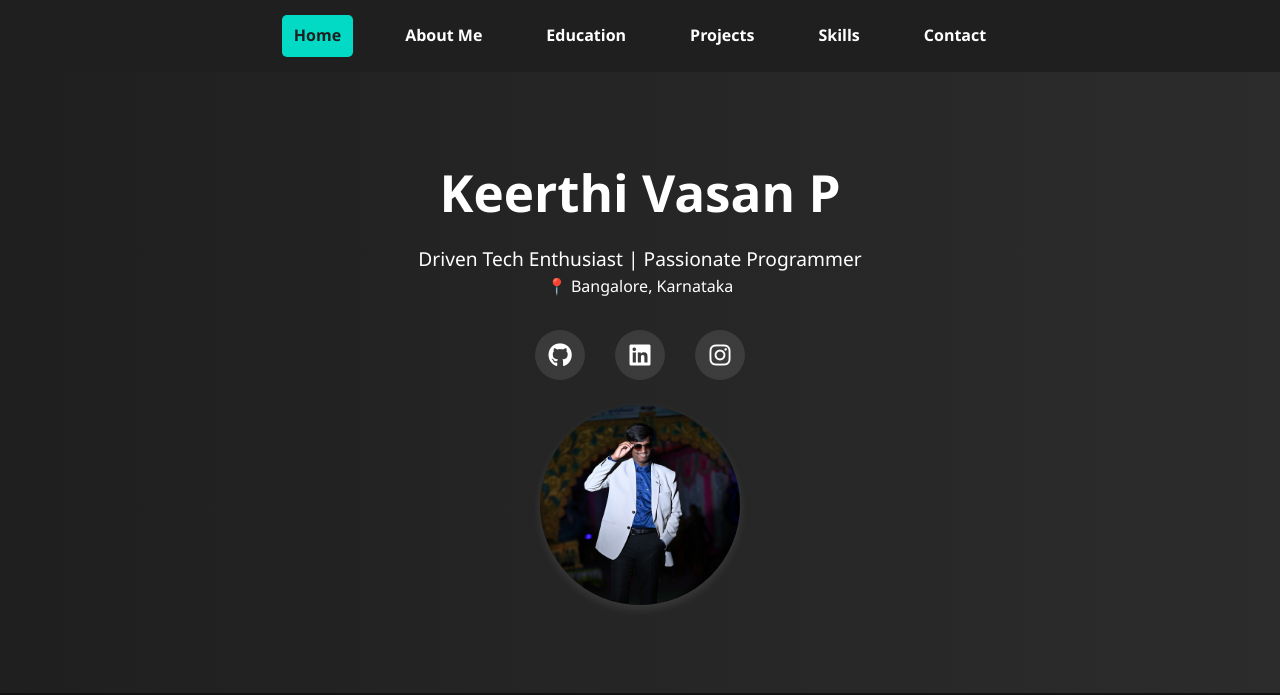
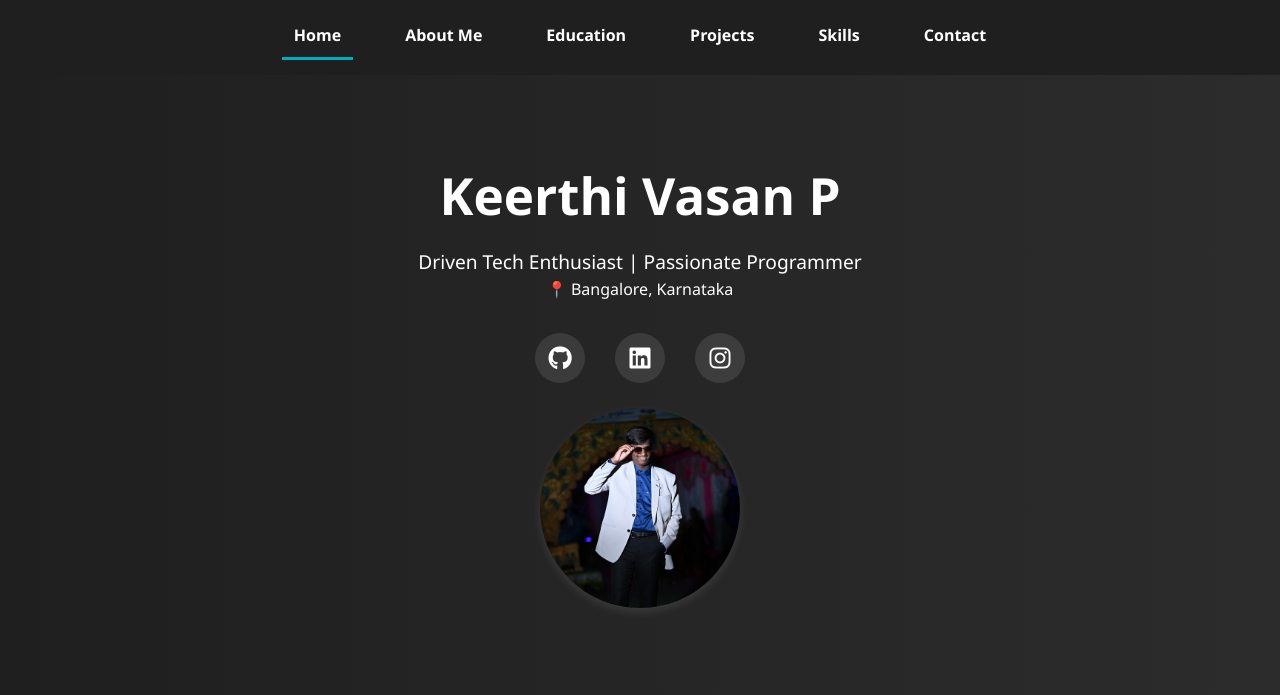
Before and after one commit to keerthivasan91/Personal-Website, a Flask app: page / in a window 1280 px wide. Shown: the top 695 px of the page. Run offline with Flask 3, Linux system fonts and the light colour scheme.

Commit message:
updated the css in active section part for larger and smaller screens differently

```diff
--- a/static/styles.css
+++ b/static/styles.css
@@ -48,11 +48,20 @@ nav ul li a:hover {
 }
 
 nav a.active {
-    color: #1f1f1f;
-    background: #03dac6;
-    border-radius: 5px;
+    color: white;
+    border-bottom: 3px solid #00acc1;
 }
 
+@media (max-width: 768px) {
+  nav a.active {
+    border-bottom: none;
+    background: #00acc1;
+    color: white;
+    border-radius: 5px;
+    display: inline-block;
+    padding: 5px 10px;
+  }
+}
 
 /* Hamburger button */
 .nav-toggle {
```
